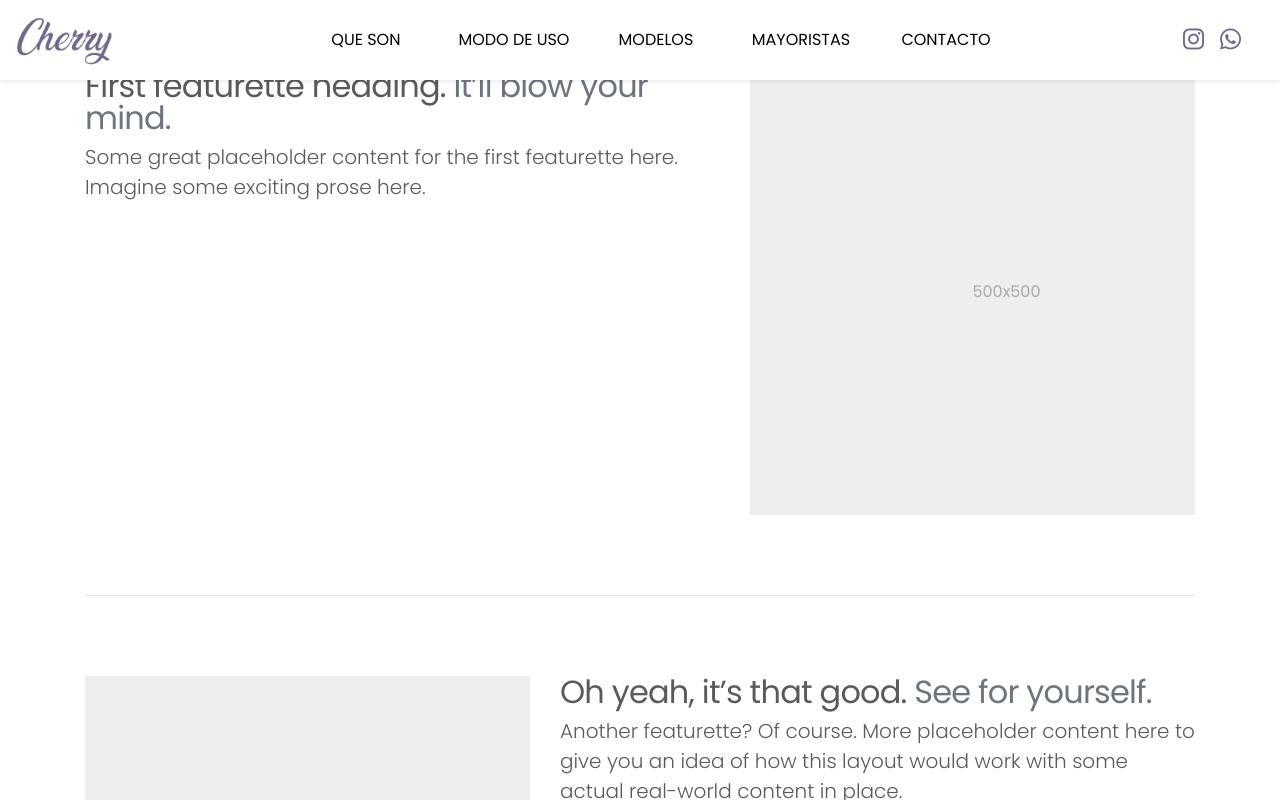
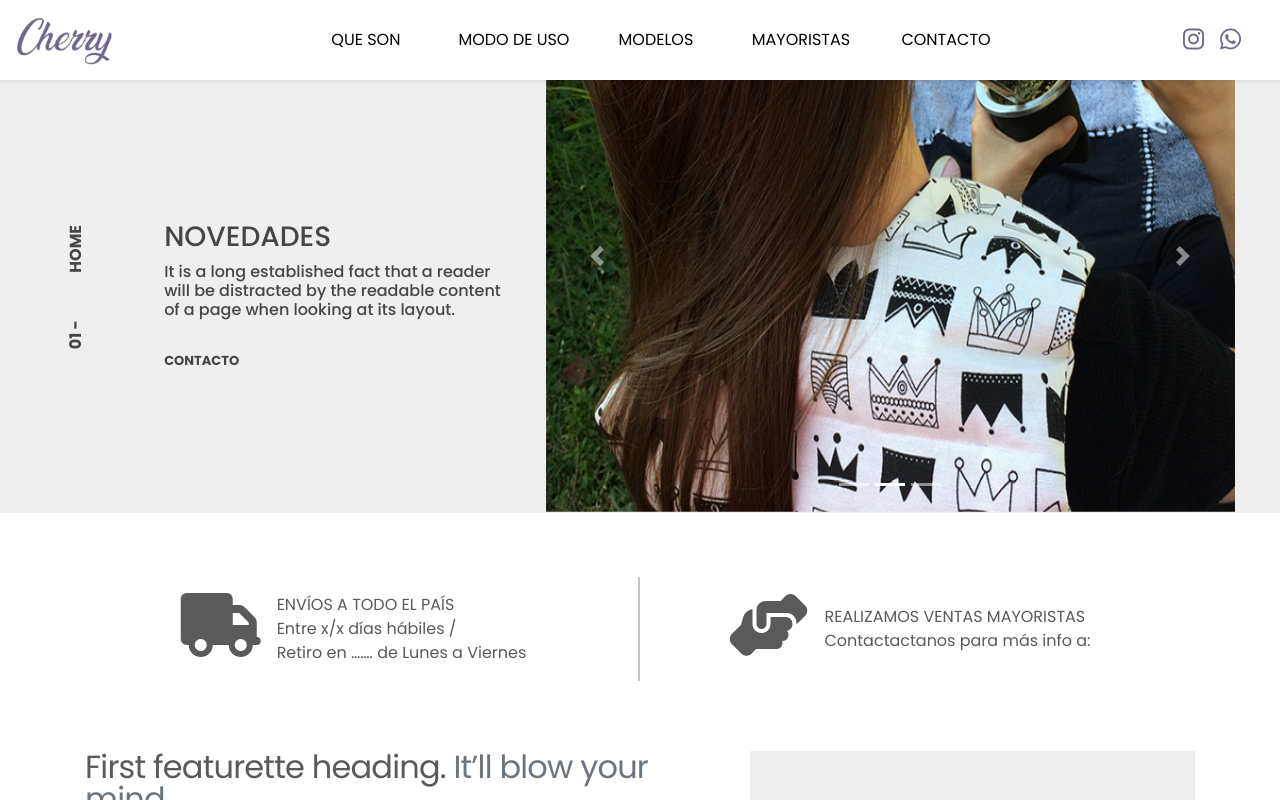
Before and after one commit to AgustinTafura/cherry-coder, a React (Create React App) app: page / in a window 1280 px wide. Shown: the top 800 px of the page. Built offline with nearby package versions, Linux system fonts and the light colour scheme.

Commit message:
agregado seccion ShippingInfo

```diff
--- a/src/App.js
+++ b/src/App.js
@@ -8,6 +8,7 @@ import CherryCarousel from './components/Carousel';
 import ContactBubble from './components/ContactBubble';
 import InstagramCarousel from './components/InstagramCarousel';
 import SuscriptionEmail from './components/SuscriptionEmail';
+import ShippingInfo from './components/ShippingInfo';
 
 function App() {
   return (
@@ -16,7 +17,8 @@ function App() {
         <Navbar />
       </header>
       <main>
-        {/* <CherryCarousel /> */}
+        <CherryCarousel />
+        <ShippingInfo/>
         <SectionContainer />
         <SuscriptionEmail/>
         <InstagramCarousel/>
--- /dev/null
+++ b/src/components/ShippingInfo/index.css
@@ -0,0 +1,23 @@
+#shipping-container {
+    margin: 4rem auto 4rem auto;
+    ;
+}
+
+.shipping-left {
+    padding: 1rem;
+    border-right: #c4c4c4;
+    border-right-style: solid;
+    border-width: 2px;
+}
+
+.shipping-right {
+    padding: 1rem;
+}
+
+#shipping-container i {
+    font-size: 4rem;
+}
+
+.shipping-info {
+    margin: auto 1rem auto 1rem
+}
--- /dev/null
+++ b/src/components/ShippingInfo/index.jsx
@@ -0,0 +1,41 @@
+import { useState } from 'react'
+import './index.css'
+
+
+const ShippingInfo = () => {
+
+  const [windowWidth, setWindowWidth] = useState()
+
+  window.addEventListener('resize', () => {
+    setWindowWidth(window.innerWidth)
+  })
+
+  return (
+    <div id='shipping-container' className='container-fluid d-flex justify-content-center'>
+      <div className='container row '>
+        <div className='col-6 shipping-left d-flex justify-content-center no-gutters'>
+          <i className="fas fa-truck"></i>
+          <div className='shipping-info'>
+            <div>ENVÍOS A TODO EL PAÍS</div>
+            <div>Entre x/x días hábiles /</div>
+            <div>Retiro en ……. de Lunes a Viernes</div>
+          </div>
+        </div>
+        <div className='col-6 shipping-right d-flex justify-content-center no-gutters'>
+          <i className="fas fa-hands-helping"></i>
+          <div className='shipping-info'>
+            <div>REALIZAMOS VENTAS MAYORISTAS</div>
+            <div>Contactactanos para más info a:</div>
+          </div>
+          <div>
+
+          </div>
+        </div>
+
+      </div>
+    </div>
+  )
+
+}
+
+export default ShippingInfo
```
